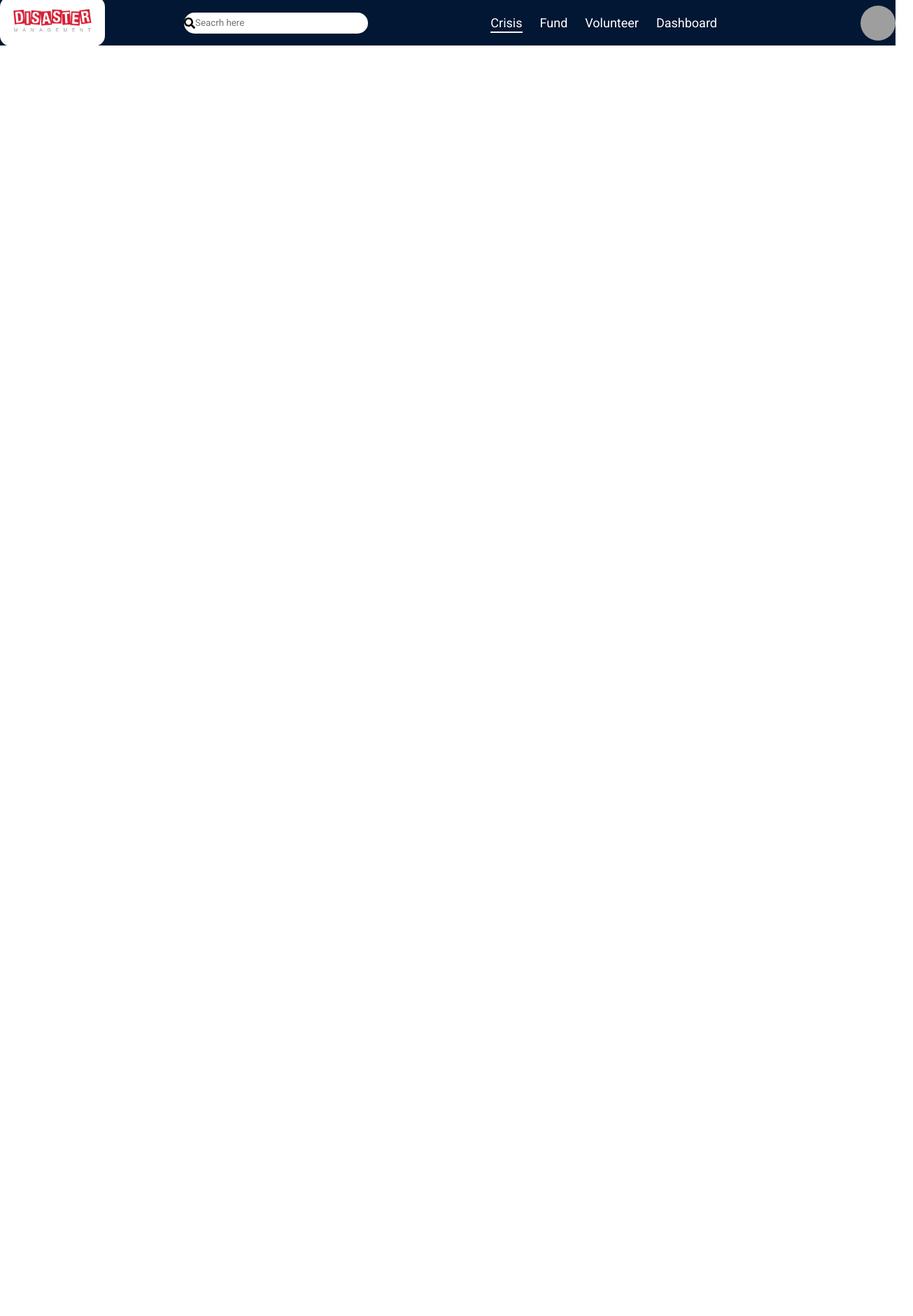
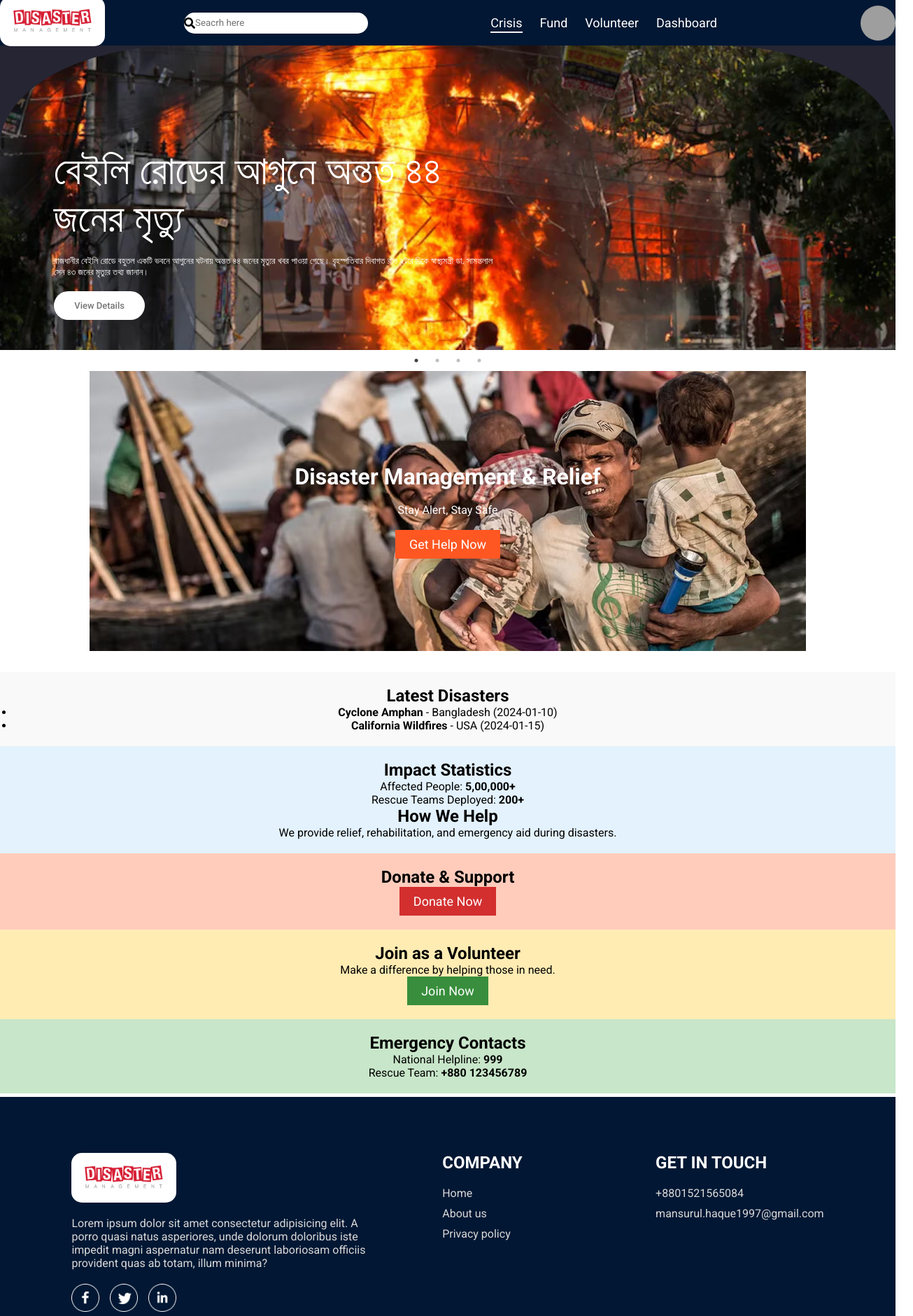
Before and after one commit to Mansurul1997/Disaster-Management, a React (Create React App) app: page / in a window 1280 px wide. Shown: the top 1880 px of the page at 70% size, 1305 px wide, since content can reach past the window. Before the commit the page ends 800 px from the top, so only its background shows below. Built offline with nearby package versions, Linux system fonts and the light colour scheme; grey boxes are pictures that could not be loaded.

Commit message:
Update some things

```diff
--- a/src/App.js
+++ b/src/App.js
@@ -6,6 +6,7 @@ import Dashboard from "./pages/dashboard/Dashboard";
 import Topbar from "./components/topber/Topbar";
 import LoginPopup from "./components/loginPopup/LoginPopup";
 import Home from "./components/home/Home";
+import Footer from "./components/home/footer/Footer";
 
 
 function App() {
@@ -14,7 +15,7 @@ function App() {
     <div className="app">
       <Topbar />
       <Routes>
-        {/* < Route path='/' element={<Home/>} /> */}
+        < Route path='/' element={<Home/>} />
         < Route path='/crisis' element={<Crisis/>} />
         < Route path='/donation' element={<Donation/>} />
         < Route path='/volunteer' element={<Volunteer/>} />
@@ -22,6 +23,7 @@ function App() {
         < Route path="/loginPopup" element={<LoginPopup />} />
         < Route path="/home" element={<Home />} />
       </Routes>
+      <Footer />
     </div>
   );
 }
--- a/src/components/home/Home.js
+++ b/src/components/home/Home.js
@@ -1,6 +1,5 @@
 import DonationSection from './donationSection/DonationSection';
 import EmergencyContacts from './emergencyContacts/EmergencyContacts';
-import Footer from './footer/Footer';
 import Header from './header/Header';
 import HeroSection from './heroSection/HeroSection';
 import './home.css';
@@ -17,7 +16,6 @@ export default function Home() {
       <DonationSection />
       <VolunteerOpportunities />
       <EmergencyContacts />
-      <Footer />
     </div>
   )
 }
--- a/src/components/home/footer/footer.css
+++ b/src/components/home/footer/footer.css
@@ -7,7 +7,7 @@
     gap: 20px;
     padding: 20px 8vw;
     padding-top: 80px;
-    margin-top: 100px;
+    margin-top: 5px;
 }
 .footer-content {
     width: 100%;
--- a/src/components/home/header/header.css
+++ b/src/components/home/header/header.css
@@ -1,6 +1,10 @@
 .header {
     height: 34vw;
     position: relative;
+    top: 0;
+    width: 100%;
+    background-color: #252533;
+    z-index: 10;
 }
 .header-contents {
     position: absolute;
--- a/src/components/loginPopup/loginPopup.css
+++ b/src/components/loginPopup/loginPopup.css
@@ -67,7 +67,7 @@ form .input-box {
     position: relative;
     width: 100%;
     height: 50px;
-    margin: 30px 0;
+    margin: 10px 0;
 }
 
 .input-box input {
@@ -99,7 +99,7 @@ form .remember-forgot {
     display: flex;
     justify-content: space-between;
     font-size: 14.5px;
-    margin: 70px 0 15px;
+    margin: 40px 0 15px;
 }
 
 .remember-forgot label input {
--- a/src/components/topber/topbar.css
+++ b/src/components/topber/topbar.css
@@ -6,6 +6,7 @@
     align-items: center;
     position: sticky;
     top: 0;
+    z-index: 1000;
 }
 
 .topbarLeft{
--- a/src/pages/crisis/CrisisData.js
+++ b/src/pages/crisis/CrisisData.js
@@ -5,7 +5,7 @@ const CrisisData = [
       description: "Severe flooding has affected thousands of families.",
       severity: "High",
       status: "Approved",
-      image: "/assests/8.jpg",
+      image: "/assests/5.jpg",
     },
     {
       id: 2,
```
